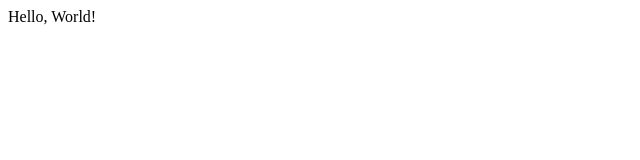
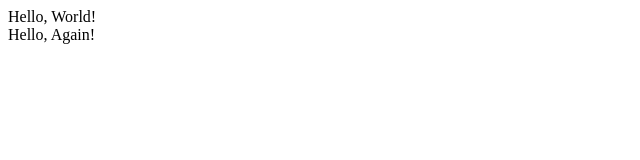
Before and after one commit to abdullahiabu/Lecture0, a plain HTML site: page hello.html in a window 1280 px wide. Shown: the full height of the page, 0-640 px from the left. Drawn offline with Linux system fonts and the light colour scheme.

Commit message:
Update 02 Hello.html
Website update

```diff
--- a/hello.html
+++ b/hello.html
@@ -7,6 +7,7 @@
 	<title>My Webpage!</title>
 </head>
 <body>
-	Hello, World!
+	Hello, World! <br>
+        Hello, Again!
 </body>
 </html>
```
